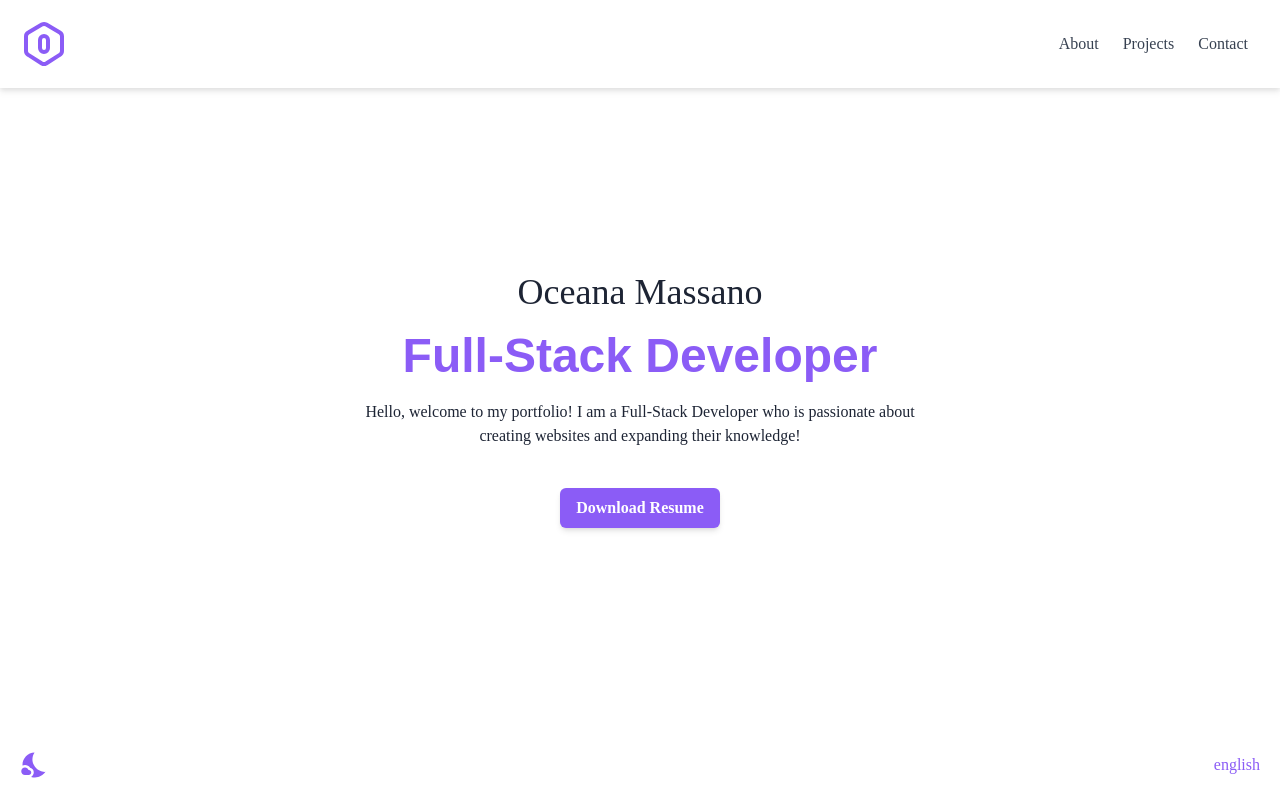
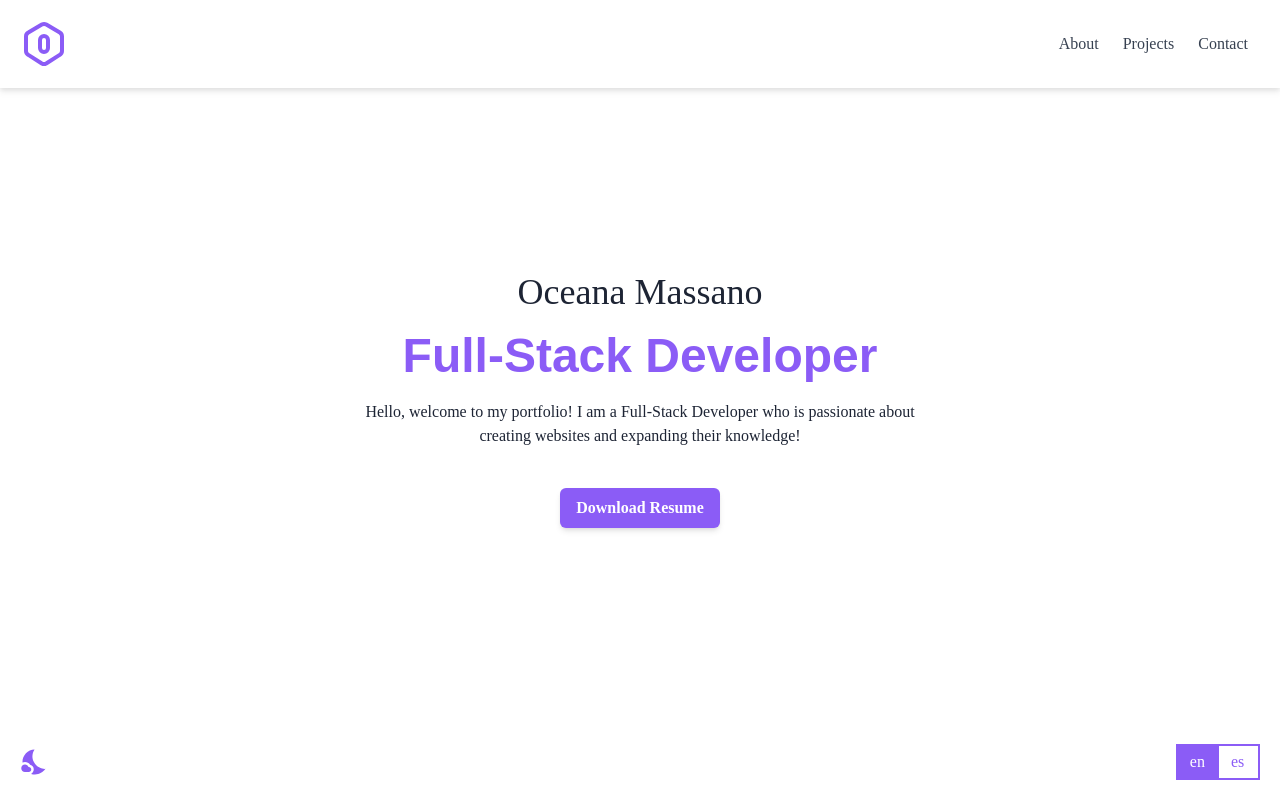
Before and after one commit to OMassano/Portfolio, a React (Create React App) app: page / in a window 1280 px wide. Shown: the top 800 px of the page. Built offline with nearby package versions, Linux system fonts and the light colour scheme.

Commit message:
styles done

```diff
--- a/src/App.js
+++ b/src/App.js
@@ -19,10 +19,10 @@ function App() {
     }
   };
 
-  function toggleLanguage() {
-    setCurrentLanguage((currentLanguage) =>
-      currentLanguage === "english" ? "spanish" : "english"
-    );
+  function toggleLanguage(lang) {
+    console.log("current", currentLanguage);
+    console.log("next", lang);
+    setCurrentLanguage(lang);
   }
 
   return (
--- a/src/components/Footer.jsx
+++ b/src/components/Footer.jsx
@@ -1,5 +1,5 @@
 import React from "react";
-import LangButton from "./LangButton"
+import LangButton from "./LangButton";
 
 import { MdNightsStay, MdWbSunny } from "react-icons/md";
 
@@ -9,9 +9,9 @@ const Footer = ({ darkMode, setDarkMode }) => {
       <div className="flex justify-between  items-center p-5">
         <div onClick={() => setDarkMode(!darkMode)}>
           {darkMode ? (
-            <MdWbSunny className="text-3xl cursor-pointer" />
+            <MdWbSunny className="text-3xl cursor-pointer dark:hover:text-violet-200 hover:text-violet-600 hover:scale-105 duration-200" />
           ) : (
-            <MdNightsStay className="text-3xl cursor-pointer" />
+            <MdNightsStay className="text-3xl cursor-pointer dark:hover:text-violet-200 hover:text-violet-600 hover:scale-105 duration-200" />
           )}
         </div>
         <LangButton />
--- a/src/components/LangButton.jsx
+++ b/src/components/LangButton.jsx
@@ -4,7 +4,33 @@ import { LanguageContext } from "../context/langContext";
 
 const LangButton = () => {
   const { currentLanguage, toggleLanguage } = useContext(LanguageContext);
-  return <div onClick={toggleLanguage}>{currentLanguage}</div>;
+
+  const isEnglish = currentLanguage === "english";
+  const isSpanish = currentLanguage === "spanish";
+  return (
+    <div className="grid grid-cols-2 border-2 dark:border-violet-300 border-violet-500 dark:bg-darkBG bg-white">
+      <p
+        className={`flex items-center px-3 py-1 border-r dark:border-violet-300 border-violet-500 cursor-pointer${
+          isEnglish
+            ? "dark:bg-violet-300 dark:text-darkBG bg-violet-500 text-white"
+            : ""
+        }`}
+        onClick={() => toggleLanguage("english")}
+      >
+        en
+      </p>
+      <p
+        className={`flex items-center px-3 py-1 border-l dark:border-violet-300 border-violet-500 cursor-pointer ${
+          isSpanish
+            ? "dark:bg-violet-300 dark:text-darkBG bg-violet-500 text-white"
+            : ""
+        }`}
+        onClick={() => toggleLanguage("spanish")}
+      >
+        es
+      </p>
+    </div>
+  );
 };
 
 export default LangButton;
```
